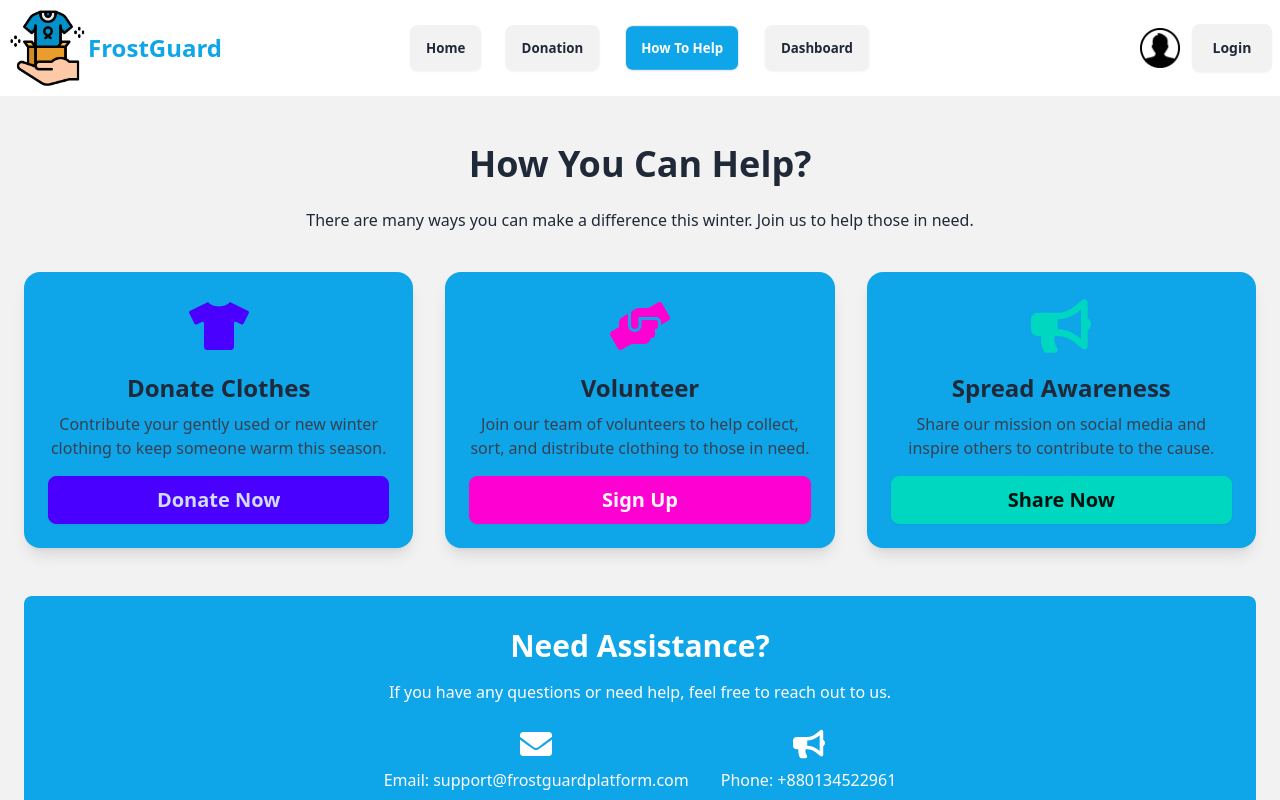
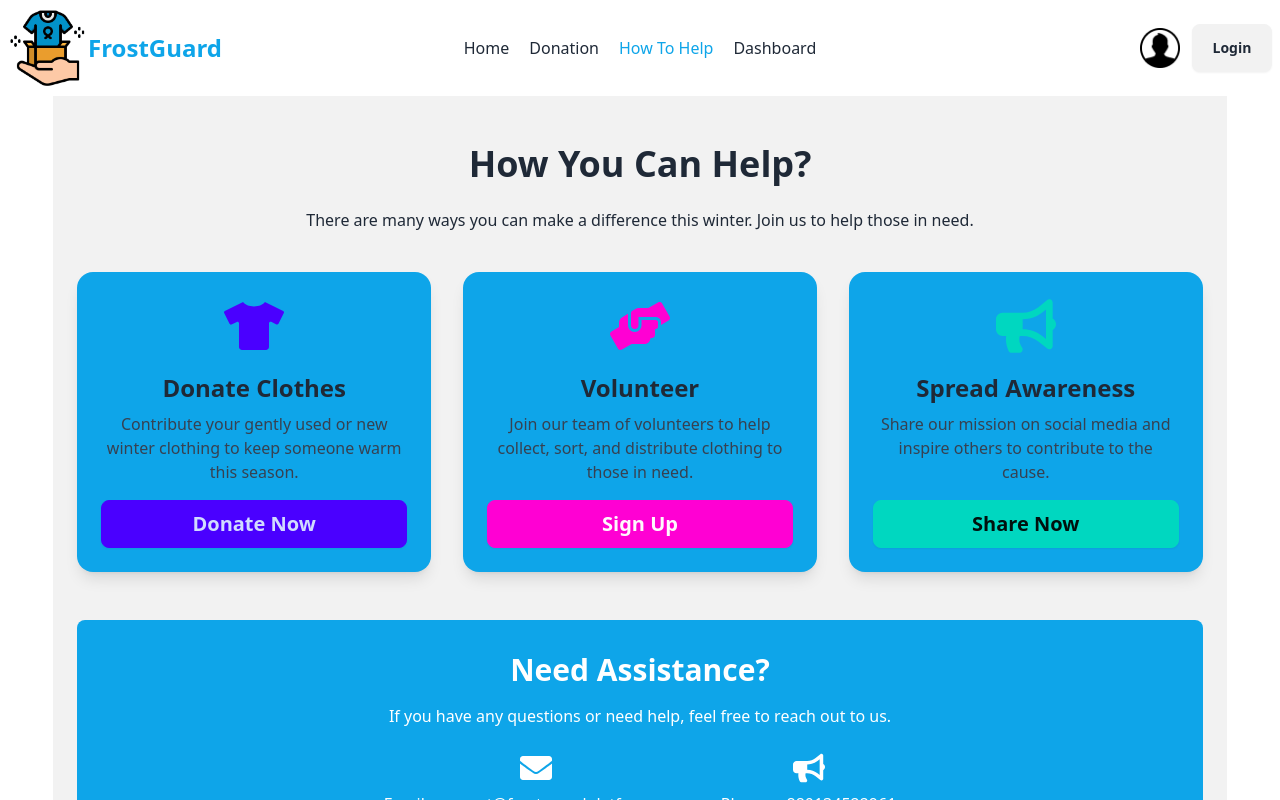
Before and after one commit to Jahid458/ForstGuard-cloth-donation, a React (Vite) app: page /help in a window 1280 px wide. Shown: the top 800 px of the page. Built offline with nearby package versions, Linux system fonts and the light colour scheme; no server answers.

Commit message:
navbar style changes

```diff
--- a/src/Layout/HomeLayout.jsx
+++ b/src/Layout/HomeLayout.jsx
@@ -9,7 +9,7 @@ const HomeLayout = () => {
   return <div className="">
         <Toaster></Toaster>
         <Navbar></Navbar>
-       <div className="min-h-[calc(100vh-344px)] container mx-auto">
+       <div className="min-h-[calc(100vh-344px)] w-11/12 mx-auto">
        <Outlet></Outlet>
        </div>
         <Footer></Footer>
--- a/src/components/Help.jsx
+++ b/src/components/Help.jsx
@@ -40,7 +40,7 @@ const Help = () => {
       </div>
     </div>
 
-    <div className="bg-sky-500 text-white p-8 rounded-lg">
+    <div className="bg-sky-500 text-white p-8 rounded-lg ">
       <h3 className="text-3xl font-bold text-center mb-4">
         Need Assistance?
       </h3>
--- a/src/components/Navbar.jsx
+++ b/src/components/Navbar.jsx
@@ -40,7 +40,7 @@ const Navbar = () => {
           >
             <NavLink
               className={({ isActive }) =>
-                `${isActive ? " btn bg-sky-500 text-white" : "btn"}`
+                `${isActive ? "  text-sky-500" : "hover:text-sky-500"}`
               }
               to="/"
             >
@@ -48,7 +48,7 @@ const Navbar = () => {
             </NavLink>
             <NavLink
               className={({ isActive }) =>
-                `${isActive ? " btn bg-sky-500 text-white" : "btn"}`
+                `${isActive ?  "  text-sky-500" : "hover:text-sky-500"}`
               }
               to="/donationcampaign"
             >
@@ -56,7 +56,7 @@ const Navbar = () => {
             </NavLink>
             <NavLink
               className={({ isActive }) =>
-                `${isActive ? " btn bg-sky-500 text-white" : "btn "}`
+                `${isActive ?  "  text-sky-500" : "hover:text-sky-500"}`
               }
               to="/help"
             >
@@ -64,7 +64,7 @@ const Navbar = () => {
             </NavLink>
             <NavLink
               className={({ isActive }) =>
-                `${isActive ? " btn bg-sky-500 text-white" : "btn"}`
+                `${isActive ?  "  text-sky-500" : "hover:text-sky-500"}`
               }
               to="/dashboard"
             >
@@ -82,7 +82,7 @@ const Navbar = () => {
         <ul className="flex gap-5 px-1">
           <NavLink
             className={({ isActive }) =>
-              `${isActive ? " btn bg-sky-500 text-white" : "btn"}`
+              `${isActive ?  "   text-sky-500" : "hover:text-sky-500"}`
             }
             to="/"
           >
@@ -90,7 +90,7 @@ const Navbar = () => {
           </NavLink>
           <NavLink
             className={({ isActive }) =>
-              `${isActive ? " btn bg-sky-500 text-white" : "btn"}`
+              `${isActive ?  "   text-sky-500" : "hover:text-sky-500"}`
             }
             to="/donationcampaign"
           >
@@ -98,7 +98,7 @@ const Navbar = () => {
           </NavLink>
           <NavLink
             className={({ isActive }) =>
-              `${isActive ? " btn bg-sky-500 text-white" : "btn "}`
+              `${isActive ?  "  text-sky-500" : "hover:text-sky-500"}`
             }
             to="/help"
           >
@@ -106,7 +106,7 @@ const Navbar = () => {
           </NavLink>
           <NavLink
             className={({ isActive }) =>
-              `${isActive ? " btn bg-sky-500 text-white" : "btn"}`
+              `${isActive ?  "  text-sky-500 " : "hover:text-sky-500"}`
             }
             to="/dashboard"
           >
@@ -115,15 +115,7 @@ const Navbar = () => {
         </ul>
       </div>
       <div className="navbar-end gap-3">
-        {/* {
-          user && user?.photoURL  && <div className="flex">
-          <img
-            src={user?.photoURL && user?.photoURL}
-            alt=""
-            className="w-12 h-12 rounded-[50%] border-4 border-sky-500"
-          />
-        </div>
-        } */}
+
         {user?.email ? (
           <div className="flex">
             <img
--- a/src/pages/Banner/Banner.jsx
+++ b/src/pages/Banner/Banner.jsx
@@ -1,6 +1,6 @@
 const Banner = () => {
   return (
-    <div className="carousel w-full  mt-4">
+    <div className="carousel w-full h-[500px]  mt-4">
       <div id="slide1" className="carousel-item relative w-full ">
         <img
           src="https://i.ibb.co.com/DtrJmWQ/4912879.jpg"
@@ -18,7 +18,7 @@ const Banner = () => {
       <div id="slide2" className="carousel-item relative w-full">
         <img
           src="https://i.ibb.co.com/BT4BNkR/4897887.jpg"
-          className="w-full "
+          className="w-full"
         />
         <div className="absolute left-5 right-5 top-1/2 flex -translate-y-1/2 transform justify-between">
           <a href="#slide1" className="btn btn-circle">
--- a/src/pages/Home/Home.jsx
+++ b/src/pages/Home/Home.jsx
@@ -9,8 +9,6 @@ const Home = () => {
 
 
       <Banner></Banner>
-
-
       <About></About>
       <Howwork></Howwork>
       <Services></Services>
```
